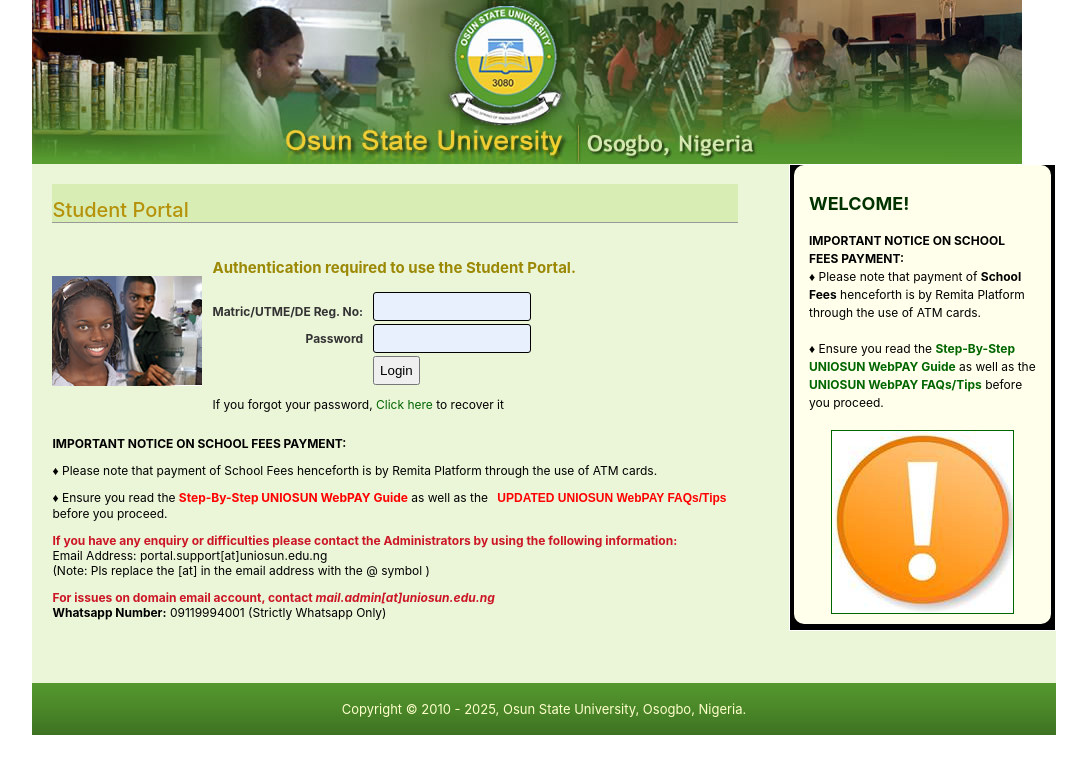
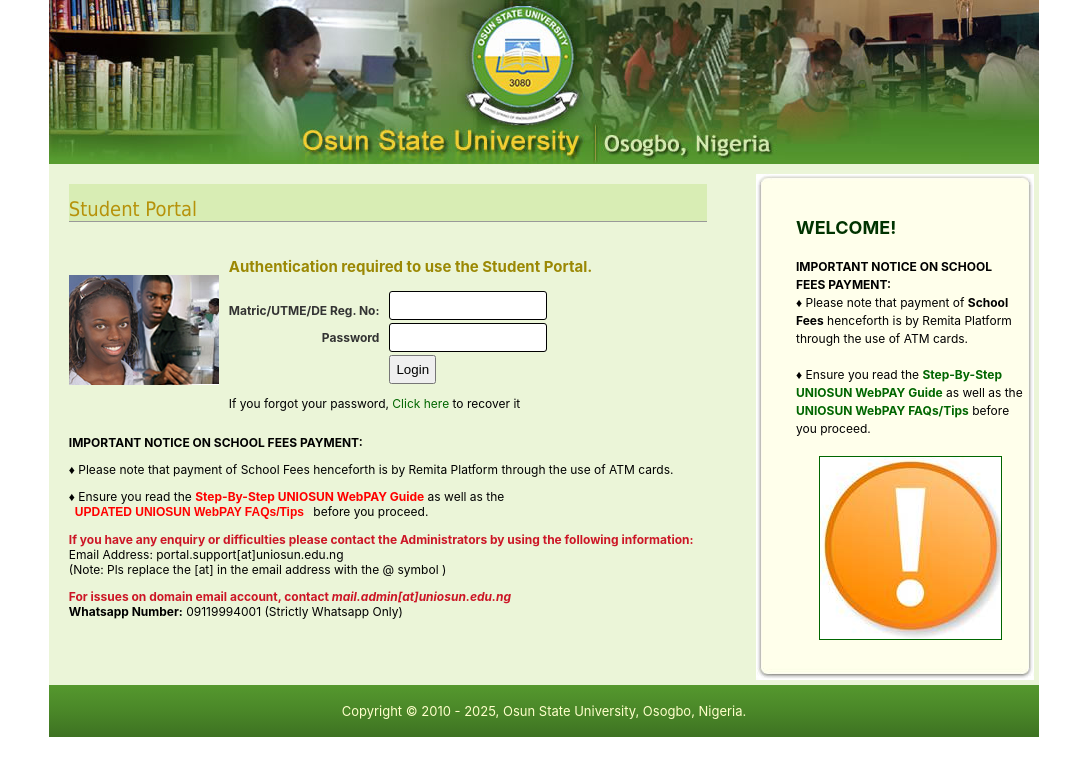
Before and after one commit to femi127/Osun-state-university-portal-cloan, a React (Create React App) app: page / in a window 1280 px wide. Shown: the top 776 px of the page, without its empty margins (96-1183 px from the left). Built offline with nearby package versions, Linux system fonts and the light colour scheme.

Commit message:
uniosunProject

```diff
--- a/src/App.css
+++ b/src/App.css
@@ -1,13 +1,157 @@
+/* BEGINING FULLPage  */
 .App{
-  margin: 0 10% 0 10%;
+    width: 990px;
+  margin: 0 auto;
+  background-color: #d8edb4;
 
 }
 .secondApp{
   background-color: rgb(235,245,216);
   display: flex;
-  /* justify-items: baseline; */
-  /* box-sizing: border-box; */
-  /* padding: 10px 10px 0 0; */
+}
+/* ENDING FULLPage */
+
+
+/* BEGINING OF LeftPage */
+.welcome-container{
+  width: 80%;
+  padding: 0 5% 5% 2%;
+}
+.STUdent_porTAL{
+  background-color: rgb(216,237,180);
+  padding: 2% 0 0 0;
+  border-bottom: 1px solid rgb(153,153,153);
+  color: rgb(182,146,10);
+  font-size: 20px;
+  font-weight: 500;
+  font: normal 20px tahoma, arial, Helvetica, sans-serif, Trebuchet MS;
+}
+.main_container{
+  display: flex;
+  align-items: center;
+}
+.authent_Div{
+  margin: 0 0 0 10px;
+}
+.authenticantion{
+  font-size: 15px;
+  font-weight: bold;
+  color: rgb(155,136,4);
+}
+.row_Flex{
+  display: flex;
+  gap: 10px;
+  margin-top: 10px;
+}
+.right-alignment{
+  text-align: right;
+}
+.matric-utme-de{
+  font-weight: bold;
+  color: rgb(51,51,51);
+  font-size: 12px;
+}
+.input-field{
+  border: 1px solid black;
+  width: 150px;
+  padding: 6px 3px;
+  border-radius: 3px;
+}
+.input-field:focus{
+  outline: none;
+}
+.input-field:hover{
+  background-color: rgb(232,240,254);
+}
+.p-a-s-s-word{
+  border: 1px solid black;
+  margin-top: 3px;
+  width: 150px;
+  padding: 6px 3px;
+  border-radius: 3px;
+}
+.p-a-s-s-word:hover{
+  background-color: rgb(232,240,254);
+}
+.btn_login{
+ padding: 5px;
+  margin-top: 3px;
+}
+.if_passworForget{
+  font-size: 12px;
+  text-decoration: none;
+}
+.mouse_over{
+  color: rgb(0,102,0);
+  text-decoration: none;
+}
+.mouse_over:hover{
+  color: rgb(155,136,4);
+  text-decoration: underline;
+}
+.impot_not{
+  font-weight: bold;
+  font-size: 12px;
+}
+.note-hence{
+  font-size: 12px;
+}
+.cusorBTN{
+  color: rgb(0,102,0);
+  text-decoration: none;
+  background-color: inherit;
+  border: none;
+  cursor: pointer;
+  font-weight: bold;
+  font-size: 12px;
+  animation: flashText 2s linear infinite;
+}
+@keyframes flashText {
+  0%, 49% { color: rgb(0,102,0); }
+  50%, 100% { color: red; }
+}
+.cusorBTN:hover{
+  color: rgb(204,0,0);
+  text-decoration: underline;
+}
+.if-enquiry{
+  color: rgb(204,22,38);
+  font-weight: bold;
+}
+.boldtext{
+  color: #cc1626;
+}
+/* ENDING OF LeftPage */
+
+
+/* BEGINING OF RightPage */
+.aboutus-container{
+  width: 278px;
+  margin: 10px 5px 5px 0;
+  padding: 0px;
+  background: #fff url('./Assect/sidebar-bg.jpg') repeat-y;
+  float: right;
+  line-height: 150%;
+}
+.sideBar-top_right_Page{
+  background: url('./Assect/sidebar-top.jpg') no-repeat top;
+  background-repeat: no-repeat;
+}
+.sidebar_bar_ul{
+  list-style-type: none;
+  padding-right: 10px;
+}
+.welcome_p{
+  color: rgb(0,51,0);
+  font-size: 18px;
+  font-weight: bold;
+  font-stretch: expanded;
+}
+.important_Notice_Payment{
+  line-height: 1.5;
+  font-size: 12px;
+  margin: 0;
+  text-align: left;
 }
 .over_mouse{
   color: rgb(0,102,0);
@@ -18,38 +162,20 @@
   color: rgb(155,136,4);
   text-decoration: underline;
 }
-.mouse_over{
-  color: rgb(0,102,0);
-  text-decoration: none;
+.important_notice{
+  display: block;
+  margin: 0 auto;
+  border: 1px solid rgb(0,102,0);
+  width: 181;
+  height: auto;
 }
-.mouse_over:hover{
-  color: rgb(155,136,4);
-  text-decoration: underline;
+.sideBar-bottom_right_Page{
+  background: url('./Assect/sidebar-bot.jpg') no-repeat bottom;
 }
-@keyframes flashText {
-  0%, 49% { color: rgb(0,102,0); }
-  50%, 100% { color: red; }
-}
-.cusorBTN{
-  color: rgb(0,102,0);
-  text-decoration: none;
-  background-color: inherit;
-  border: none;
-  cursor: pointer;
-  font-weight: bold;
-  font-size: 12px;
-  animation: flashText 2s linear infinite;
+/* ENDING RIGHTPage CSS */
 
-}
-.cusorBTN:hover{
-  color: rgb(204,0,0);
-  text-decoration: underline;
 
-}
-.welcome-container{
-  width: 80%;
-  padding: 0 5% 5% 2%;
-}
+/* BEGINING OF HeaderIMG PAGE */
 .header{
   pointer-events: none;
   user-select: none;
@@ -59,6 +185,7 @@
   height: 164px;
   color: #060;
 }
+/* ENDING OF HeaderIMG PAGE */
 
 
 /* BEGIN OF PASSWORD RESET PAGE  */
--- a/src/components/FullPage.jsx
+++ b/src/components/FullPage.jsx
@@ -1,5 +1,5 @@
 import React from 'react'
-import AboutUs from "./RightPage";
+import RightPage from "./RightPage";
 import LeftPage from "./LeftPage";
 import HeaderIMG from "./HeaderIMG";
 import Footer from "./Footer";
@@ -11,7 +11,7 @@
                 {<HeaderIMG />}
             <div className="secondApp">
                 {<LeftPage/>}
-                {<AboutUs/>}
+                {<RightPage/>}
             </div>
                 {<Footer/>}
         </div>
--- a/src/components/LeftPage.jsx
+++ b/src/components/LeftPage.jsx
@@ -3,65 +3,49 @@
 import '../App.css';
 import { Link } from 'react-router-dom';
 import myFile from "../Assect/Uniosun_webpay_guide.pdf";
-// import TestingPage from '../components/Testing'
-
 function Leftpage() {
      const openPopup = () => {
-    window.open("https://portal.uniosun.edu.ng/web_pay_tips.php", "_blank", "width=800,height=600");
+        window.open("https://portal.uniosun.edu.ng/web_pay_tips.php", "_blank", "width=800,height=600");
   };
     return(
            <>
              <div className="welcome-container">
-                <p style={{
-                    backgroundColor: 'rgb(216,237,180)',
-                    padding: '2% 0 0 0',
-                    borderBottom: '1px solid rgb(153,153,153)',
-                    color: 'rgb(182,146,10)',
-                    fontSize: '20px',
-                    fontWeight: '500',
-                }}>Student Portal</p>
-                <div style={{alignItems: 'center', display:'flex',}}>
+                <p className='STUdent_porTAL'>Student Portal</p>
+                <div className='main_container' >
                         <div>
                             <img src={Student_icon} alt="important notice"/>
                         </div>
-                        <div style={{margin:'0 0 0 10PX'}}>
-                            <p style={{fontSize: '15px', fontWeight: 'bold', color: 'rgb(155,136,4)'}}>Authentication required to use the Student Portal.</p>
-                            <div style={{display: 'flex', gap: '10px', marginTop: '10px'}}>
-                                <div style={{textAlign: 'right'}}>
-                                     <p for="Name" style={{fontWeight:'bold', color:'rgb(51,51,51)', fontSize:'12px'}}>Matric/UTME/DE Reg. No:</p>
-                                     <p name='password' style={{fontWeight:'bold', color:'rgb(51,51,51)', fontSize:'12px'}}>Password</p>
+                        <div className='authent_Div'>
+                            <p className='authenticantion'>Authentication required to use the Student Portal.</p>
+                            <form action="" method="post">
+                                <div className='row_Flex'>
+                                    <div className='right-alignment'>
+                                        <p for="Name" className='matric-utme-de' >Matric/UTME/DE Reg. No:</p>
+                                        <p name='password' className='matric-utme-de' style={{fontWeight:'bold', color:'rgb(51,51,51)', fontSize:'12px'}}>Password</p>
+                                    </div>
+                                    <div>
+                                        <input type="text" className='input-field'  name="name" required /> <br/>
+                                        <input type="password" className='p-a-s-s-word' required /><br />
+                                        <button type='submit' className='btn_login'>Login</button>
+                                    </div>
                                 </div>
-                                <div>
-                                    <input type="text" style={{backgroundColor:'rgb(232,240,254)', border:'1px solid black', width:'150px', padding:'6px 3px 6px 3px', borderRadius:'3px'}} name="name" required /> <br/>
-                                    <input type="password" required style={{backgroundColor:'rgb(232,240,254)', border:'1px solid black', marginTop:'3px', width:'150px', padding:'6px 3px 6px 3px', borderRadius:'3px'}} /><br />
-                                    <button type='submit' style={{padding:'5px', marginTop:'3px'}}>Login</button>
-                                </div>
-
-                            </div>
-                              <p style={{fontSize:'12px'}}> If you forgot your password, <Link to={'/passwordReset'} className='mouse_over'>Click here </Link>  to recover it</p>
+                            </form>
+                              <p className='if_passworForget'> If you forgot your password, <Link to={'/passwordReset'} className='mouse_over'>Click here </Link>  to recover it</p>
                         </div>
-
                 </div>
-                <p style={{fontWeight: 'bold', fontSize:'12px'}}>IMPORTANT NOTICE ON SCHOOL FEES PAYMENT:</p>
-                <p style={{fontSize:'12px'}}>&diams; Please note that payment of School Fees henceforth is by Remita Platform through the use of ATM cards.</p>
-                <p style={{fontSize:'12px'}}>&diams; Ensure you read the <a href={myFile} target="_blank" rel="noopener noreferrer" className='cusorBTN'>Step-By-Step UNIOSUN WebPAY Guide</a> as well as the <button className='cusorBTN' style={{backgroundColor:'inherit', border:'none', cursor:'pointer'}} onClick={openPopup}> UPDATED UNIOSUN WebPAY FAQs/Tips</button> before you proceed.</p>
-                {/* <br /> */}
-                <p style={{fontSize:'12px'}}><span style={{color:'#cc1626', fontWeight:'bold'}}>If you have any enquiry or difficulties please contact the Administrators by using the following information:</span>
+                <p className='impot_not' >IMPORTANT NOTICE ON SCHOOL FEES PAYMENT:</p>
+                <p className='note-hence'>&diams; Please note that payment of School Fees henceforth is by Remita Platform through the use of ATM cards.</p>
+                <p className='note-hence'>&diams; Ensure you read the <a href={myFile} target="_blank" rel="noopener noreferrer" className='cusorBTN'>Step-By-Step UNIOSUN WebPAY Guide</a> as well as the <button className='cusorBTN' onClick={openPopup}> UPDATED UNIOSUN WebPAY FAQs/Tips</button> before you proceed.</p>
+                <p className='note-hence'><span className='if-enquiry'>If you have any enquiry or difficulties please contact the Administrators by using the following information:</span>
                     <br />
                     <bold>Email Address:</bold> portal.support[at]uniosun.edu.ng <br />
                     (Note: Pls replace the [at] in the email address with the @ symbol ) <br />
-
                 </p>
-                <p style={{fontSize:'12PX'}}> <b style={{color:'#cc1626'}}>For issues on domain email account, contact <span style={{fontStyle:'italic'}}>mail.admin[at]uniosun.edu.ng</span></b>  <br />
+                <p className='note-hence'> <b className='boldtext'>For issues on domain email account, contact <i>mail.admin[at]uniosun.edu.ng</i></b>  <br />
                     <b>Whatsapp Number:</b> 09119994001 (Strictly Whatsapp Only)
                 </p>
-
-
         </div>
            </>
-
     )
-
     }
-
 export default Leftpage
--- a/src/components/PasswordReset.jsx
+++ b/src/components/PasswordReset.jsx
@@ -5,7 +5,6 @@
 import '../App.css';
 const PasswordReset = () => {
   return (
-
     <>
         <div className='PasswordReset_main_div'>
             {<HeaderIMG />}
--- a/src/components/RightPage.jsx
+++ b/src/components/RightPage.jsx
@@ -1,34 +1,25 @@
 import React from 'react';
 import '../App.css';
 import Important from '../Assect/Important.jpg';
-import Spacer from '../Assect/Space.jpg';
 const styles = {
-  backgroundImage: ` url(${Spacer})`,
-  backgroundSize: 'cover',
-  backgroundPosition: 'center',
-  height: '465px',
   width: '30%',
-  border: '1px solid white',
-  padding: '0px 4px 0px 4px',
-  backgroundColor: '#fff',
-  position: 'relative'
-
 };
 function AboutUs() {
     return (
         <div style={styles}>
-            <div className="aboutus-container"  style={{
-                backgroundColor: 'rgb(255,255,235)',
-                borderRadius: '10px',
-                padding: '10px 15px 10px 15px',
-                }}>
-                <p style={{color:'rgb(0,51,0)', fontSize:'18px', fontWeight:'bold', fontStretch: 'expanded'}}>WELCOME!</p>
-                <p style={{lineHeight:'1.5', fontSize: '12px', margin:'0 0', textAlign: 'left', }}><strong>IMPORTANT NOTICE ON SCHOOL FEES PAYMENT:</strong><br/>
-                &diams; Please note that payment of <strong>School Fees</strong> henceforth is by Remita Platform through the use of ATM cards.<br/><br/>
-                &diams; Ensure you read the <a href="/feeqtech/public/uniosun_webpay_guide.pdf" target="blank" rel="noopener noreferrer" className='over_mouse'>Step-By-Step UNIOSUN WebPAY Guide</a> as well as the <a href='.' className='over_mouse'>UNIOSUN WebPAY FAQs/Tips</a> before you proceed. <br/><br/>
-                <img src={Important} alt="important notice" style={{ display: 'block', margin: '0 auto', border: '1px solid rgb(0,102,0)', position: ''}} width={'181'} height={'auto'}/>
-                </p>
-
+            <div className="aboutus-container">
+                <div className='sideBar-top_right_Page'>&nbsp;</div>
+                <ul className='sidebar_bar_ul'>
+                    <li>
+                        <p className='welcome_p'>WELCOME!</p>
+                        <p className='important_Notice_Payment'><strong>IMPORTANT NOTICE ON SCHOOL FEES PAYMENT:</strong><br/>
+                        &diams; Please note that payment of <strong>School Fees</strong> henceforth is by Remita Platform through the use of ATM cards.<br/><br/>
+                        &diams; Ensure you read the <a href="/feeqtech/public/uniosun_webpay_guide.pdf" target="blank" rel="noopener noreferrer" className='over_mouse'>Step-By-Step UNIOSUN WebPAY Guide</a> as well as the <a href='.' className='over_mouse'>UNIOSUN WebPAY FAQs/Tips</a> before you proceed. <br/><br/>
+                        <img src={Important} alt="important notice" className='important_notice' />
+                        </p>
+                    </li>
+                </ul>
+                <div className='sideBar-bottom_right_Page'>&nbsp;</div>
             </div>
         </div>
     );
```
Also changed, not shown: src/App.js (+4 -3 lines).
